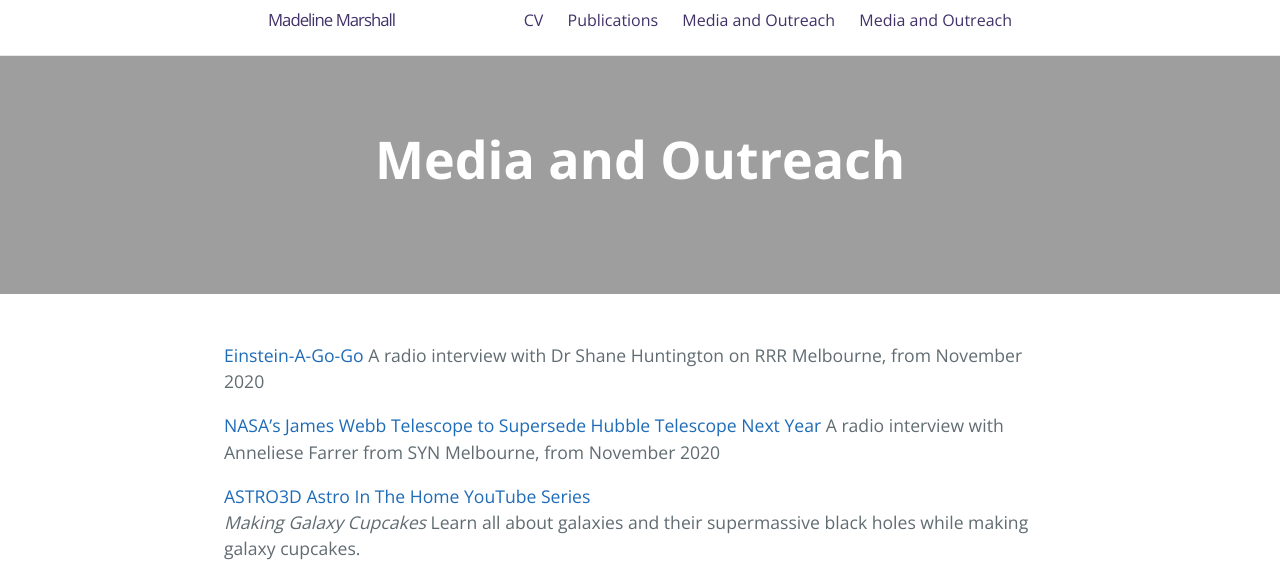
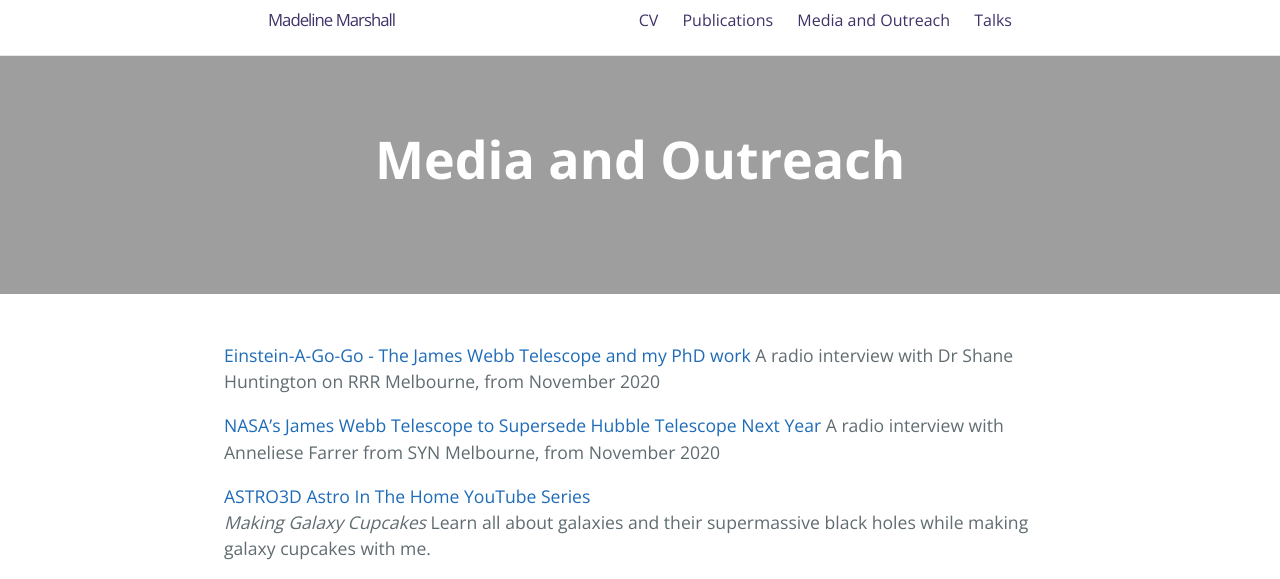
Before and after one commit to madelinemarshall/madelinemarshall.github.io, a Jekyll site: the page built from outreach.md, in a window 1280 px wide. Shown: the top 579 px of the page. Built offline with Jekyll 4.4.1, drawn with Linux system fonts in a browser that asks for light colours; grey boxes are pictures that could not be loaded.

Commit message:
Fix issues

```diff
--- a/outreach.md
+++ b/outreach.md
@@ -2,12 +2,12 @@
 layout: page
 title: Media and Outreach
 tagline:
-ref: talks
+ref: media
 order: 2
 ---
 
 
-[Einstein-A-Go-Go](https://www.rrr.org.au/shared/podcast-episode/4740/2311000)
+[Einstein-A-Go-Go - The James Webb Telescope and my PhD work](https://www.rrr.org.au/shared/podcast-episode/4740/2311000)
 A radio interview with Dr Shane Huntington on RRR Melbourne, from November 2020
 
 
@@ -17,7 +17,7 @@ A radio interview with Anneliese Farrer from SYN Melbourne, from November 2020
 
 [ASTRO3D Astro In The Home YouTube Series](https://astro3d.org.au/education-and-outreach/astro-in-the-home/)
 *Making Galaxy Cupcakes*
-Learn all about galaxies and their supermassive black holes while making galaxy cupcakes.
+Learn all about galaxies and their supermassive black holes while making galaxy cupcakes with me.
 <iframe width="560" height="315" src="https://www.youtube.com/embed/uwCbAT2DoTY" frameborder="0" allow="accelerometer; autoplay; clipboard-write; encrypted-media; gyroscope; picture-in-picture" allowfullscreen></iframe>
 
 [Back to home page]({{ '/' | absolute_url }})
```
